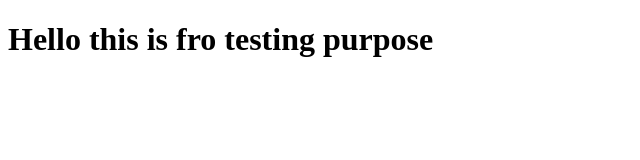
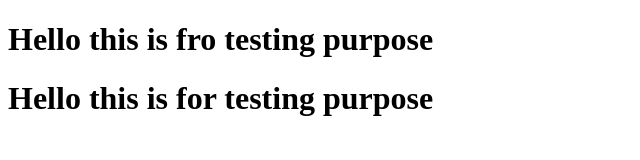
Before and after one commit to kedareswaribyalla/GmailAutomation, a plain HTML site: page home.html in a window 1280 px wide. Shown: the whole page, without its empty margins (0-640 px from the left). Drawn offline with Linux system fonts and the light colour scheme.

Commit message:
Update home.html

```diff
--- a/home.html
+++ b/home.html
@@ -7,5 +7,6 @@
 </head>
 <body>
     <h1>Hello this is fro testing purpose</h1>
+     <h1>Hello this is for testing purpose</h1>
 </body>
 </html>
```
